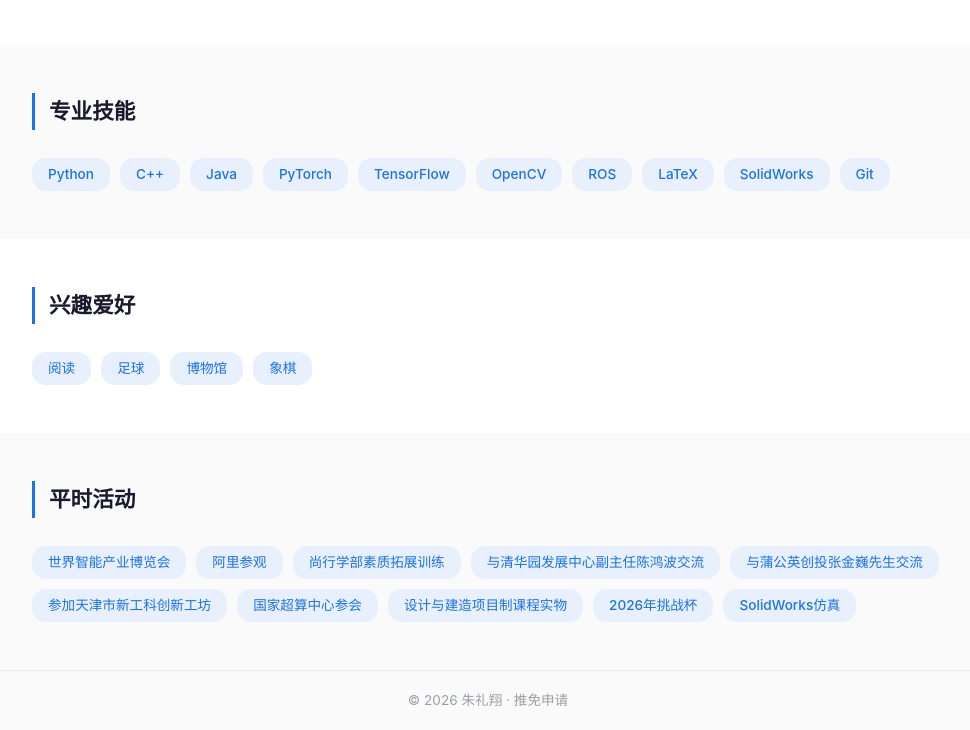
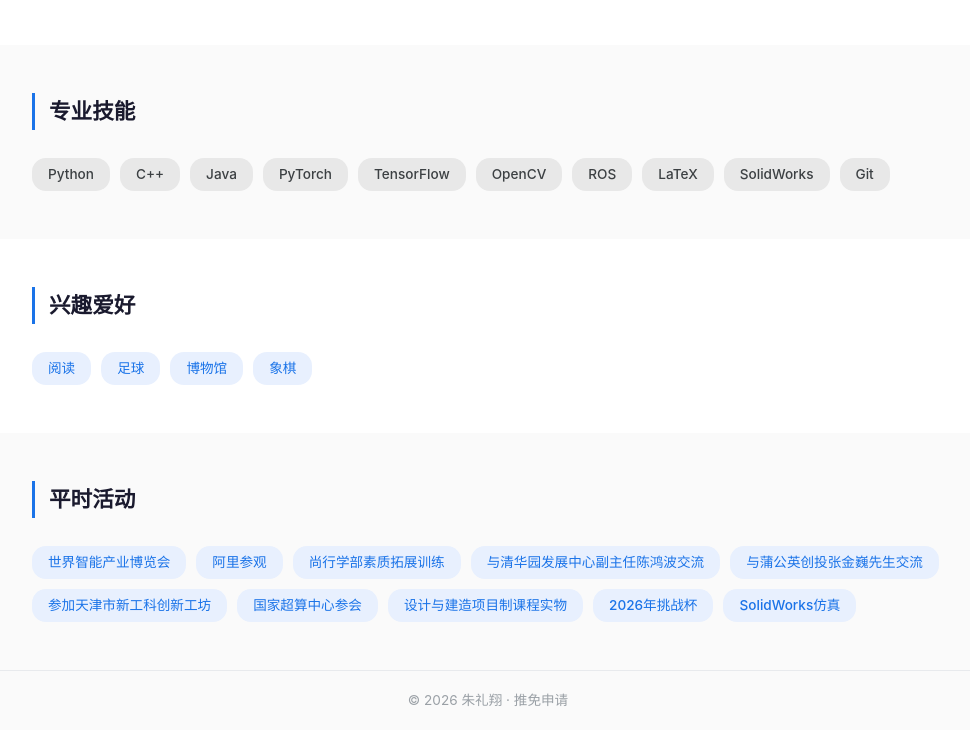
Before and after one commit to Zoran-studying/myweb, a plain HTML site: page index.html in a window 1280 px wide. Shown: the part 2450-3180 px from the top of the page, without its empty margins (152-1122 px from the left). Drawn offline with Linux system fonts and the light colour scheme.

Commit message:
专业技能标签改为深灰学术配色

```diff
--- a/index.html
+++ b/index.html
@@ -207,6 +207,10 @@
       border-radius: 14px;
       font-size: 0.85rem;
       font-weight: 500;
+    }
+    #skills .tags span {
+      background: #e8e8e8;
+      color: #3c4043;
     }
     .award-list li {
       padding: 6px 0;
```
